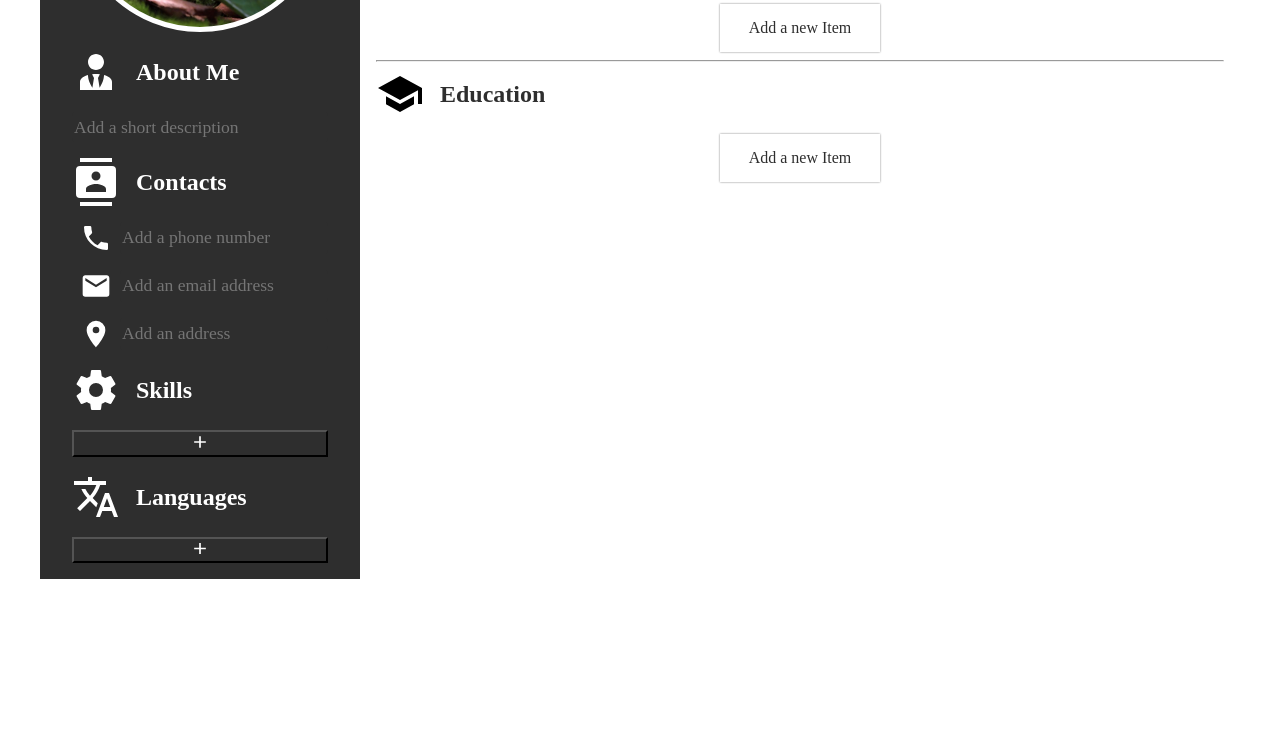
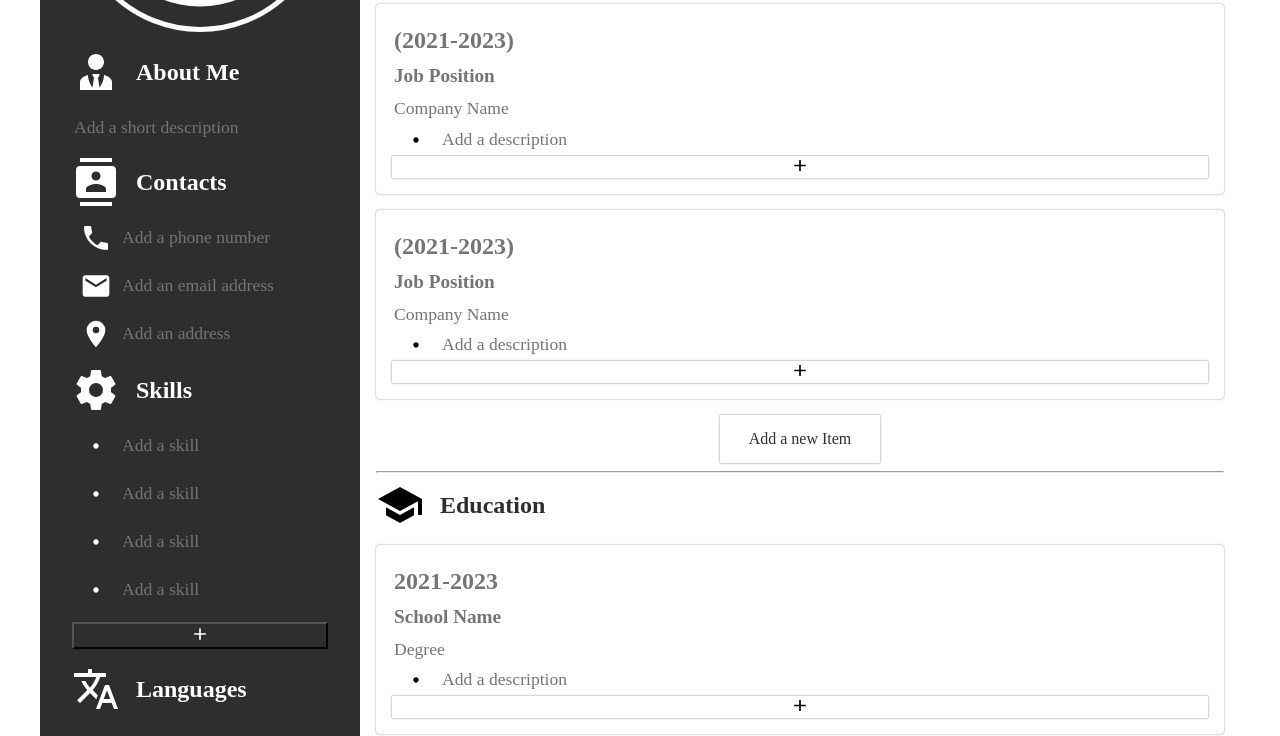
Before and after one commit to littlesluggerboi/cv-builder, a React (Vite) app: page / in a window 1280 px wide. Shown: the part 240-976 px from the top of the page. Before the commit the page ends 819 px from the top, so only its background shows below. Built offline with nearby package versions, Linux system fonts and the light colour scheme.

Commit message:
Cleaned up the project.

```diff
--- a/src/components/GroupTimeline.jsx
+++ b/src/components/GroupTimeline.jsx
@@ -2,15 +2,59 @@ import CollectionManager from "../utility/collectionManager";
 import stateGenerator from "../utility/stateGenerator";
 import ItemContainer from "./ItemContainer";
 import TimeLine from "./Timeline";
-import addImg from "../assets/icons/plus.svg"
-let nextId = 0;
+let nextId = 2;
 export default function GroupTimeLine({
   h2placeholder,
   h3placeholder,
   pplaceholder,
   addValue,
 }) {
-  const [timelines, setTimeLines] = stateGenerator([]);
+  const [timelines, setTimeLines] = stateGenerator([
+    {
+      id: 0,
+      h2: {
+        placeholder: h2placeholder,
+        value: "",
+      },
+      h3: {
+        placeholder: h3placeholder,
+        value: "",
+      },
+      p: {
+        placeholder: pplaceholder,
+        value: "",
+      },
+      list: [
+        {
+          id: 0,
+          placeholder: "Add a description",
+          value: "",
+        },
+      ],
+    },
+    {
+      id: 1,
+      h2: {
+        placeholder: h2placeholder,
+        value: "",
+      },
+      h3: {
+        placeholder: h3placeholder,
+        value: "",
+      },
+      p: {
+        placeholder: pplaceholder,
+        value: "",
+      },
+      list: [
+        {
+          id: 0,
+          placeholder: "Add a description",
+          value: "",
+        },
+      ],
+    },
+  ]);
   const [changeTimeline, deleteTimeline] = CollectionManager(
     timelines,
     setTimeLines
@@ -30,11 +74,13 @@ export default function GroupTimeLine({
         placeholder: pplaceholder,
         value: "",
       },
-      list: [{
-        id:0,
-        placeholder:"Add a description",
-        value:""
-      }],
+      list: [
+        {
+          id: 0,
+          placeholder: "Add a description",
+          value: "",
+        },
+      ],
     };
     setTimeLines([...timelines, newTime]);
   }
--- a/src/components/Sidebar.jsx
+++ b/src/components/Sidebar.jsx
@@ -7,12 +7,13 @@ import languageImg from "../assets/icons/translate.svg";
 import phoneImg from "../assets/icons/phone.svg";
 import emailImg from "../assets/icons/email.svg";
 import addressImg from "../assets/icons/map-marker.svg";
+import profileImg from "../assets/icons/face-man-profile.svg";
 import ImgWithText from "../Texts/ImgWithText";
 import stateGenerator from "../utility/stateGenerator";
 import CheckList from "./CheckList";
 import CollectionManager from "../utility/collectionManager";
 
-let nextId = 0;
+let nextId = 6;
 
 export default function SideBar() {
   const [about, setAbout] = stateGenerator();
@@ -31,7 +32,12 @@ export default function SideBar() {
     placeholder: "Add an address",
     value: "",
   });
-  const [skills, setSkills] = stateGenerator([]);
+  const [skills, setSkills] = stateGenerator([
+    { id: 0, placeholder: "Add a skill", value: "" },
+    { id: 2, placeholder: "Add a skill", value: "" },
+    { id: 4, placeholder: "Add a skill", value: "" },
+    { id: 5, placeholder: "Add a skill", value: "" },
+  ]);
   const [changeSkill, deleteSkill] = CollectionManager(skills, setSkills);
 
   function addSkill() {
@@ -43,7 +49,18 @@ export default function SideBar() {
     setSkills([...skills, skill]);
   }
 
-  const [languages, setLanguages] = stateGenerator([]);
+  const [languages, setLanguages] = stateGenerator([
+    {
+      id: 1,
+      placeholder: "Add a language",
+      value: "",
+    },
+    {
+      id: 3,
+      placeholder: "Add a language",
+      value: "",
+    },
+  ]);
   const [changeLanguage, deleteLanguage] = CollectionManager(
     languages,
     setLanguages
--- a/src/index.css
+++ b/src/index.css
@@ -34,8 +34,9 @@ main {
 }
 
 .img-container {
-  border: 5px solid white;
-  background-image: url(/images/1-3.jpg);
+  border: 5px solid black;
+  background-image: url("/src/assets/icons/face-man-profile.svg");
+  filter: invert(1);
   background-size: cover;
   background-position: center;
   border-radius: 80rem;
```
Also changed, not shown: src/Texts/Header.jsx (deleted, +0 -22 lines), src/Texts/Heading.jsx (deleted, +0 -22 lines), src/Texts/Paragraph.jsx (deleted, +0 -24 lines), src/Texts/SubHeading.jsx (deleted, +0 -22 lines), src/assets/icons/face-man-profile.svg (added).
